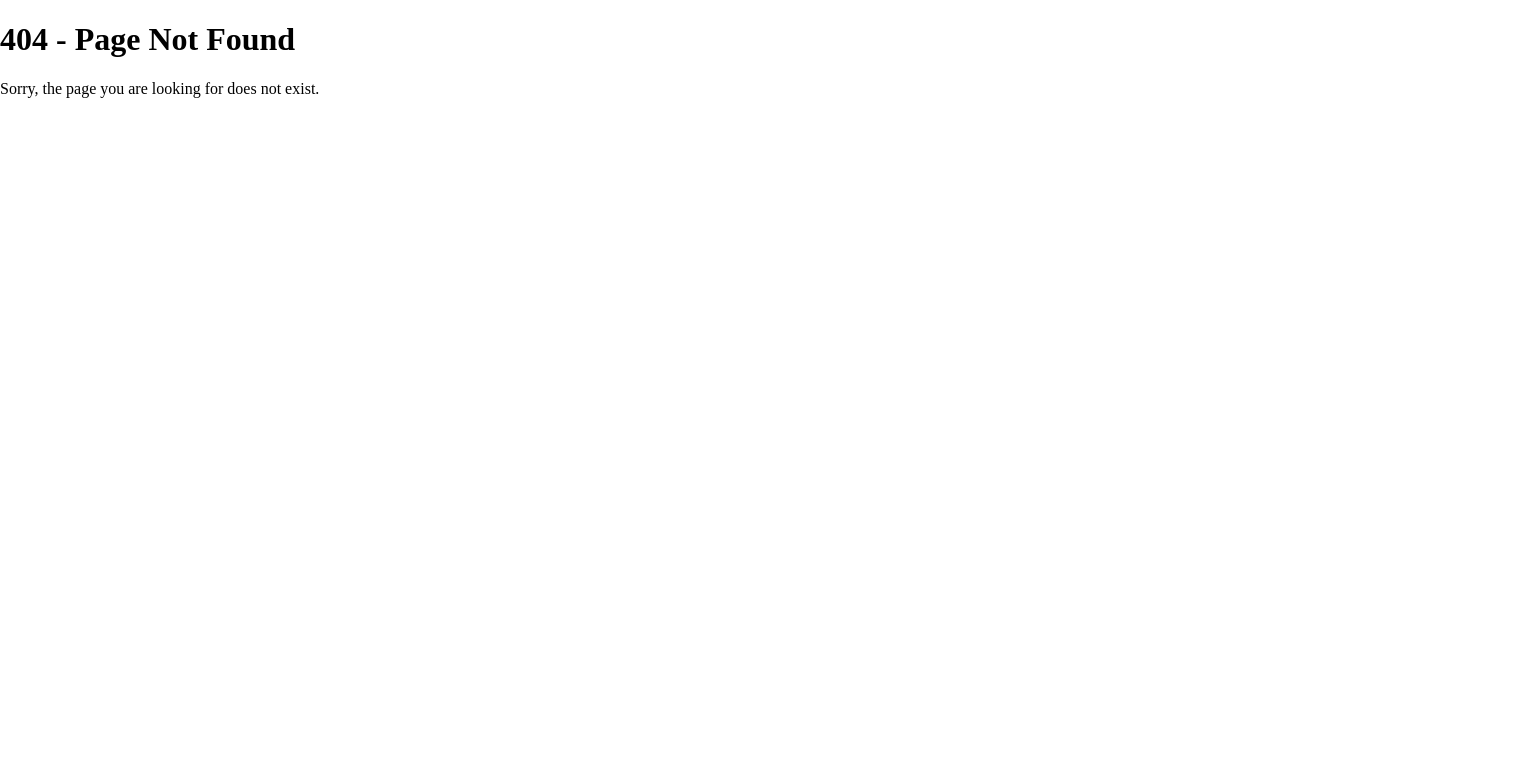
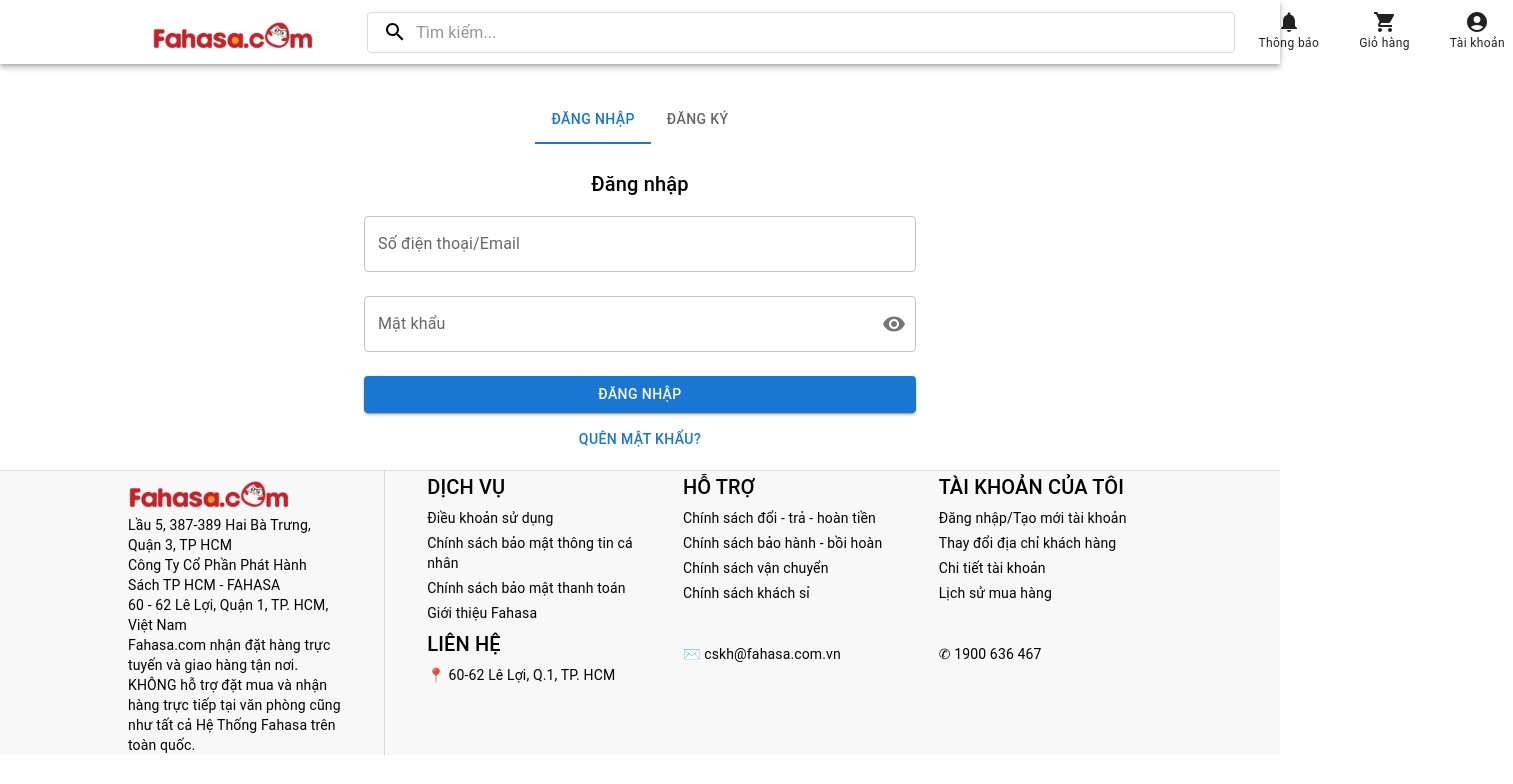
Before and after one commit to BookifyAISystem/bookify-web-app, a React (Vite) app: page /login in a window 1280 px wide. Before the commit this address had no page. Shown: the top 784 px of the page, 1513 px wide, since content can reach past the window. Built offline with nearby package versions, Linux system fonts and the light colour scheme.

Commit message:
add login, register and forgot password pages

```diff
--- /dev/null
+++ b/src/components/Auth/Auth.jsx
@@ -0,0 +1,120 @@
+import React, { useState } from 'react';
+import { Container, TextField, Button, Tabs, Tab, Box, Typography, InputAdornment, IconButton } from '@mui/material';
+import { Visibility, VisibilityOff } from '@mui/icons-material';
+
+const Auth = () => {
+  const [currentTab, setCurrentTab] = useState(0); // 0: Đăng nhập, 1: Đăng ký, 2: Khôi phục mật khẩu
+  const [showPassword, setShowPassword] = useState(false);
+  const [showConfirmPassword, setShowConfirmPassword] = useState(false);
+
+  return (
+    <Container maxWidth="sm" sx={{paddingBottom: '1%'}}>
+      <Box sx={{ mt: 4, textAlign: 'center' }}>
+        <Tabs value={currentTab} onChange={(e, newValue) => setCurrentTab(newValue)} centered>
+          <Tab label="Đăng nhập" />
+          <Tab label="Đăng ký" />
+        </Tabs>
+
+        {/* ĐĂNG NHẬP */}
+        {currentTab === 0 && (
+          <Box sx={{ mt: 3 }}>
+            <Typography variant="h6">Đăng nhập</Typography>
+            <TextField fullWidth label="Số điện thoại/Email" margin="normal" />
+            <TextField
+              fullWidth
+              label="Mật khẩu"
+              type={showPassword ? "text" : "password"}
+              margin="normal"
+              InputProps={{
+                endAdornment: (
+                  <InputAdornment position="end">
+                    <IconButton onClick={() => setShowPassword(!showPassword)} edge="end">
+                      {showPassword ? <VisibilityOff /> : <Visibility />}
+                    </IconButton>
+                  </InputAdornment>
+                ),
+              }}
+            />
+            <Button fullWidth variant="contained" sx={{ mt: 2 }}>Đăng nhập</Button>
+            <Button fullWidth sx={{ mt: 1 }} onClick={() => setCurrentTab(2)}>Quên mật khẩu?</Button>
+          </Box>
+        )}
+
+        {/* ĐĂNG KÝ */}
+        {currentTab === 1 && (
+          <Box sx={{ mt: 3 }}>
+            <Typography variant="h6">Đăng ký</Typography>
+            <TextField
+              fullWidth
+              label="Số điện thoại"
+              margin="normal"
+              InputProps={{
+                endAdornment: (
+                  <InputAdornment position="end">
+                    <Button variant="outlined" size="small">Gửi mã OTP</Button>
+                  </InputAdornment>
+                ),
+              }}
+            />
+            <TextField fullWidth label="Mã xác nhận OTP" margin="normal" />
+            <TextField
+              fullWidth
+              label="Mật khẩu"
+              type={showPassword ? "text" : "password"}
+              margin="normal"
+              InputProps={{
+                endAdornment: (
+                  <InputAdornment position="end">
+                    <IconButton onClick={() => setShowPassword(!showPassword)} edge="end">
+                      {showPassword ? <VisibilityOff /> : <Visibility />}
+                    </IconButton>
+                  </InputAdornment>
+                ),
+              }}
+            />
+            <Button fullWidth variant="contained" sx={{ mt: 2 }}>Đăng ký</Button>
+          </Box>
+        )}
+
+        {/* KHÔI PHỤC MẬT KHẨU */}
+        {currentTab === 2 && (
+          <Box sx={{ mt: 3 }}>
+            <Typography variant="h6">Khôi phục mật khẩu</Typography>
+            <TextField
+              fullWidth
+              label="Số điện thoại/Email"
+              margin="normal"
+              InputProps={{
+                endAdornment: (
+                  <InputAdornment position="end">
+                    <Button variant="outlined" size="small">Gửi mã OTP</Button>
+                  </InputAdornment>
+                ),
+              }}
+            />
+            <TextField fullWidth label="Mã xác nhận OTP" margin="normal" />
+            <TextField
+              fullWidth
+              label="Mật khẩu mới"
+              type={showConfirmPassword ? "text" : "password"}
+              margin="normal"
+              InputProps={{
+                endAdornment: (
+                  <InputAdornment position="end">
+                    <IconButton onClick={() => setShowConfirmPassword(!showConfirmPassword)} edge="end">
+                      {showConfirmPassword ? <VisibilityOff /> : <Visibility />}
+                    </IconButton>
+                  </InputAdornment>
+                ),
+              }}
+            />
+            <Button fullWidth variant="contained" sx={{ mt: 2 }}>Xác nhận</Button>
+            <Button fullWidth sx={{ mt: 1 }} onClick={() => setCurrentTab(0)}>Trở về</Button>
+          </Box>
+        )}
+      </Box>
+    </Container>
+  );
+};
+
+export default Auth;
--- a/src/layouts/Header/Header.jsx
+++ b/src/layouts/Header/Header.jsx
@@ -1,5 +1,6 @@
 import React, { useState } from 'react';
 import logo from '../../assets/images/logo.png'
+import { Link } from 'react-router-dom';
 import './Header.css'
 import {
   AppBar,
@@ -74,7 +75,7 @@
     <AppBar position="relative" color="inherit">
       <Toolbar sx={{ margin: '0 10%', display: 'flex', justifyContent: 'space-between' }}>
         {/* Logo */}
-        <Box sx={{ display: 'flex', alignItems: 'center', mr: 2 }}>
+        <Box component={Link} to="/" sx={{ display: 'flex', alignItems: 'center', mr: 2 }}>
           <img
             src={logo}
             alt="Logo"
@@ -117,7 +118,7 @@
             <Typography variant="caption">Giỏ hàng</Typography>
           </IconButton>
 
-          <IconButton color="inherit" sx={{ display: 'flex', flexDirection: 'column', alignItems: 'center' }}>
+          <IconButton color="inherit" component={Link} to="/login" sx={{ display: 'flex', flexDirection: 'column', alignItems: 'center' }}>
             <AccountCircle />
             <Typography variant="caption">Tài khoản</Typography>
           </IconButton>
--- a/src/routes/RoutePath.jsx
+++ b/src/routes/RoutePath.jsx
@@ -5,6 +5,7 @@
 
 import HomePage from "../components/HomePage/HomePage";
 import ErrorPage from "../components/ErrorPage/ErrorPage";
+import Auth from "../components/Auth/Auth"
 
 const RoutePath = () => {
   return (
@@ -12,7 +13,7 @@
       <Routes>
         <Route path="/" element={<CustomerLayout />}>
           <Route index element={<HomePage />} />
-
+          <Route path="login" element={<Auth />} />
         </Route>
 
         <Route path="*" element={<ErrorPage />} />
```
